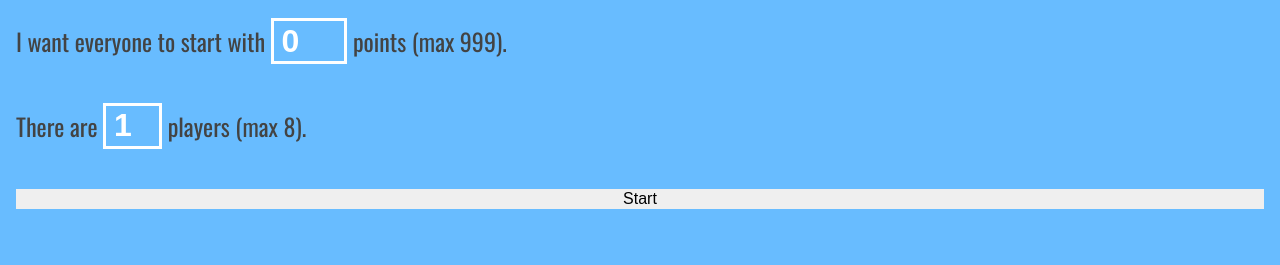
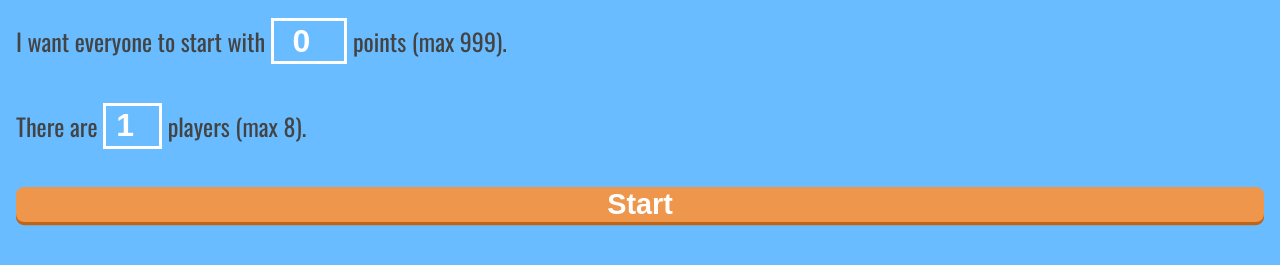
Before and after one commit to aethel/scoreTrack, a website: page index.html in a window 1280 px wide. Shown: the part 79-344 px from the top of the page. Drawn offline with nearby package versions, Linux system fonts and the light colour scheme.

Commit message:
buttons change

```diff
--- a/less/_mobile-styles.less
+++ b/less/_mobile-styles.less
@@ -52,7 +52,7 @@ html, body{
 
     &:after {
       content:'Score Tracker';
-      color: lighten(@yellow, 40%);
+      color: lighten(@orange, 40%);
       position:absolute;
       z-index:-1;
       text-shadow:none;
@@ -77,6 +77,7 @@ html, body{
     font-size:2rem;
     font-weight:700;
     border:0.2rem solid #fff;
+    text-align:center;
   }
 
   #starting-score {
@@ -135,6 +136,7 @@ html, body{
     position: absolute;
     width:100%;
     bottom:0;
+    overflow:hidden;
   }
 
   .players-list {
@@ -220,6 +222,8 @@ h1,.h1 {
   font-size:1.8rem;
   font-weight:bold;
   color:#fff;
+  box-shadow:0 0.2rem darken(@red,10%);
+  width:49%;
 }
 
 
@@ -232,7 +236,7 @@ h1,.h1 {
   #CE2121 20px
 );
   border-radius:0.5rem 0 0 0.5rem;
-  border-right:0.25rem solid #68BCFF;
+  float:left;
 }
 
 [class*='reset--all'] {
@@ -244,6 +248,16 @@ h1,.h1 {
   #CE2121 20px
 );
   border-radius:0 0.5rem 0.5rem 0;
-  border-left:0.25rem solid #68BCFF;
   border-right:none;
+  float:right;
 }
+
+button[class*='-start']{
+  border-radius: 0.5rem 0.5rem;
+  border-right: medium none;
+  background:lighten(@orange,10%);
+  color:#fff;
+  font-size:1.8rem;
+  font-weight:bold;
+  box-shadow:0 0.2rem darken(@orange,10%);
+}
--- a/less/main.css
+++ b/less/main.css
@@ -1042,7 +1042,7 @@ body {
 }
 #players-number h1:after {
   content: 'Score Tracker';
-  color: #ffefac;
+  color: #fbe8d8;
   position: absolute;
   z-index: -1;
   text-shadow: none;
@@ -1064,6 +1064,7 @@ body {
   font-size: 2rem;
   font-weight: 700;
   border: 0.2rem solid #fff;
+  text-align: center;
 }
 #players-number #starting-score {
   max-width: 4.8rem;
@@ -1111,6 +1112,7 @@ body {
   position: absolute;
   width: 100%;
   bottom: 0;
+  overflow: hidden;
 }
 #score-list .players-list .row {
   overflow: hidden;
@@ -1174,15 +1176,26 @@ h1,
   font-size: 1.8rem;
   font-weight: bold;
   color: #fff;
+  box-shadow: 0 0.2rem #900b14;
+  width: 49%;
 }
 [class*='reset'] {
   background: repeating-linear-gradient(-45deg, #b72424, #b72424 10px, #ce2121 10px, #ce2121 20px);
   border-radius: 0.5rem 0 0 0.5rem;
-  border-right: 0.25rem solid #68BCFF;
+  float: left;
 }
 [class*='reset--all'] {
   background: repeating-linear-gradient(45deg, #b72424, #b72424 10px, #ce2121 10px, #ce2121 20px);
   border-radius: 0 0.5rem 0.5rem 0;
-  border-left: 0.25rem solid #68BCFF;
   border-right: none;
+  float: right;
 }
+button[class*='-start'] {
+  border-radius: 0.5rem 0.5rem;
+  border-right: medium none;
+  background: #ee974c;
+  color: #fff;
+  font-size: 1.8rem;
+  font-weight: bold;
+  box-shadow: 0 0.2rem #c26412;
+}
```
